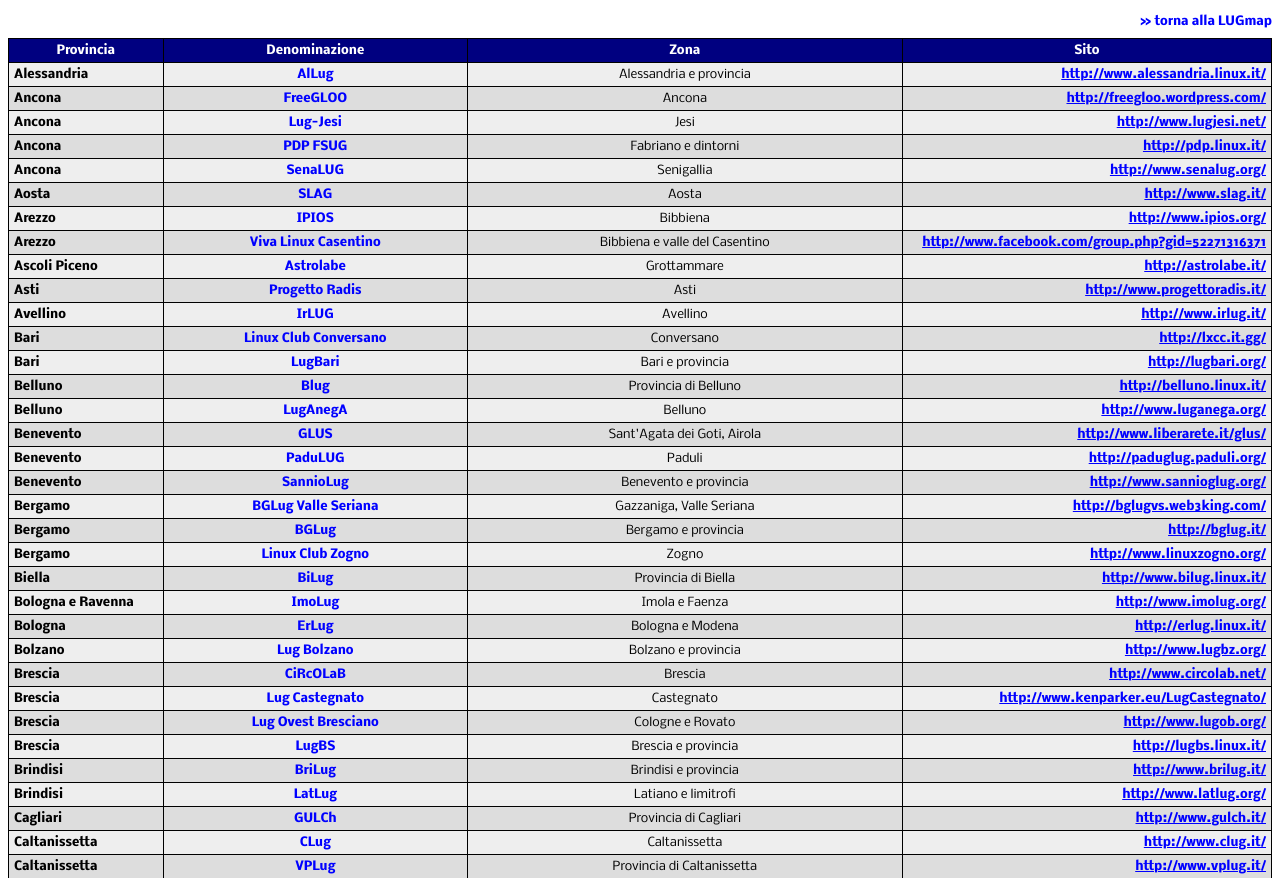
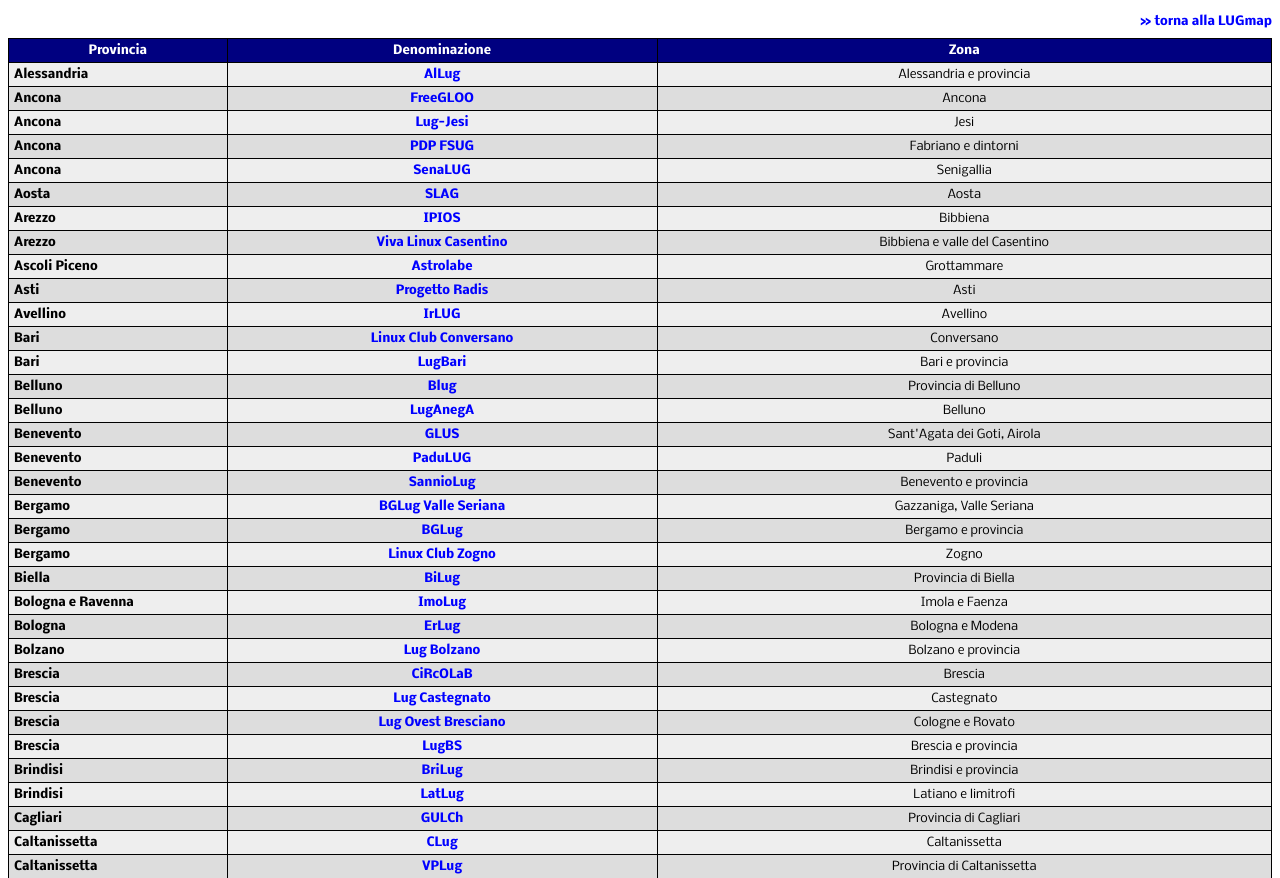
Before and after one commit to Gelma/LugMap, a PHP site: page /regione.php in a window 1280 px wide. Shown: the part 164-1042 px from the top of the page. Run offline with PHP 8.4, Linux system fonts and the light colour scheme; data that the repository does not hold is empty; some libraries are stand-ins or nearby versions.

Commit message:
Sito: rimosso elenco siti ridondanti

```diff
--- a/regione.php
+++ b/regione.php
@@ -66,12 +66,11 @@ lugheader ($title);
           <th>Provincia</th>
           <th>Denominazione</th>
           <th>Zona</th>
-          <th>Sito</th>
         </tr>
      </thead>
      <tfoot>
       <tr>
-        <td colspan="4"></td>
+        <td colspan="3"></td>
         </tr>
     </tfoot>
     <tbody>
@@ -86,7 +85,6 @@ lugheader ($title);
          <td class="province"><?php echo $provincia ?></td>
          <td><a class="generalink" href="<?php echo $sito ?>"><?php echo $denominazione ?></a></td>
          <td><?php echo $zona ?></td>
-         <td class="contactUrl"><a href="<?php echo $sito ?>"><?php echo $sito ?></a></td>
         </tr>
       <?php endwhile;?>
     </tbody>
```
